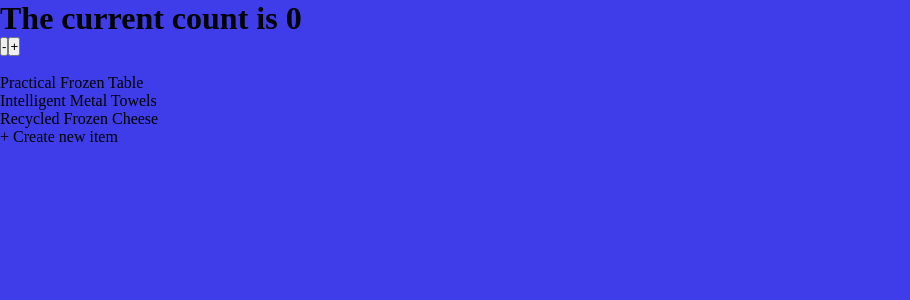
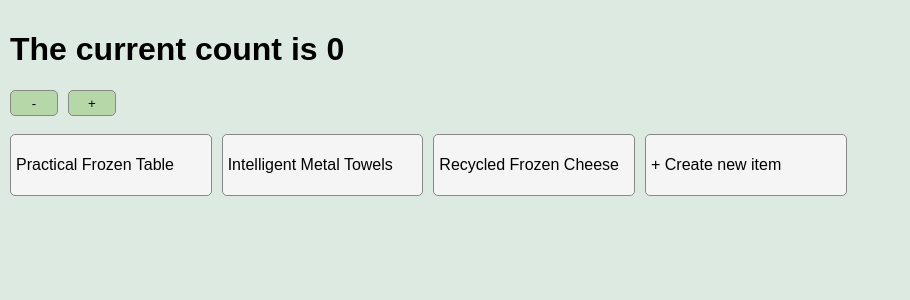
Before and after one commit to Timbaines/product-counter, a React (Vite) app: page / in a window 1280 px wide. Shown: the top 300 px of the page, without its empty margins (0-910 px from the left). Built offline with nearby package versions, Linux system fonts and the light colour scheme.

Commit message:
Step 6: Applied CSS styling to App

```diff
--- a/app/style.css
+++ b/app/style.css
@@ -1,9 +1,48 @@
-* {
-  box-sizing: border-box;
+body {
   margin: 0;
-  padding: 0;
+  padding: 10px;
+  background-color: #ddeae1ff;
+  font-family: 'Karla', sans-serif;
 }
 
-body {
-  background: #3e3de9;
+.products-list {
+  display: grid;
+  gap: 10px;
+  grid-template-columns: repeat(auto-fill, minmax(200px, 1fr));
 }
+
+.product-card {
+  border: 1px solid #888;
+  padding: 5px;
+  border-radius: 5px;
+  background-color: whitesmoke;
+}
+
+.product-card:hover {
+  background-color: white;
+  cursor: pointer;
+}
+
+.truncate {
+  white-space: nowrap;
+  overflow: hidden;
+  text-overflow: ellipsis;
+}
+
+.button {
+  width: 3rem;
+  padding: .3rem;
+  background-color: #b6d7a8;
+  border: 1px solid #888;
+  border-radius: 5px;
+  margin-right: 10px;
+  cursor: pointer;
+}
+
+.button:active {
+  outline: 2px solid blue;
+}
+
+.button:hover {
+  background-color: #93c47d;
+}
```
